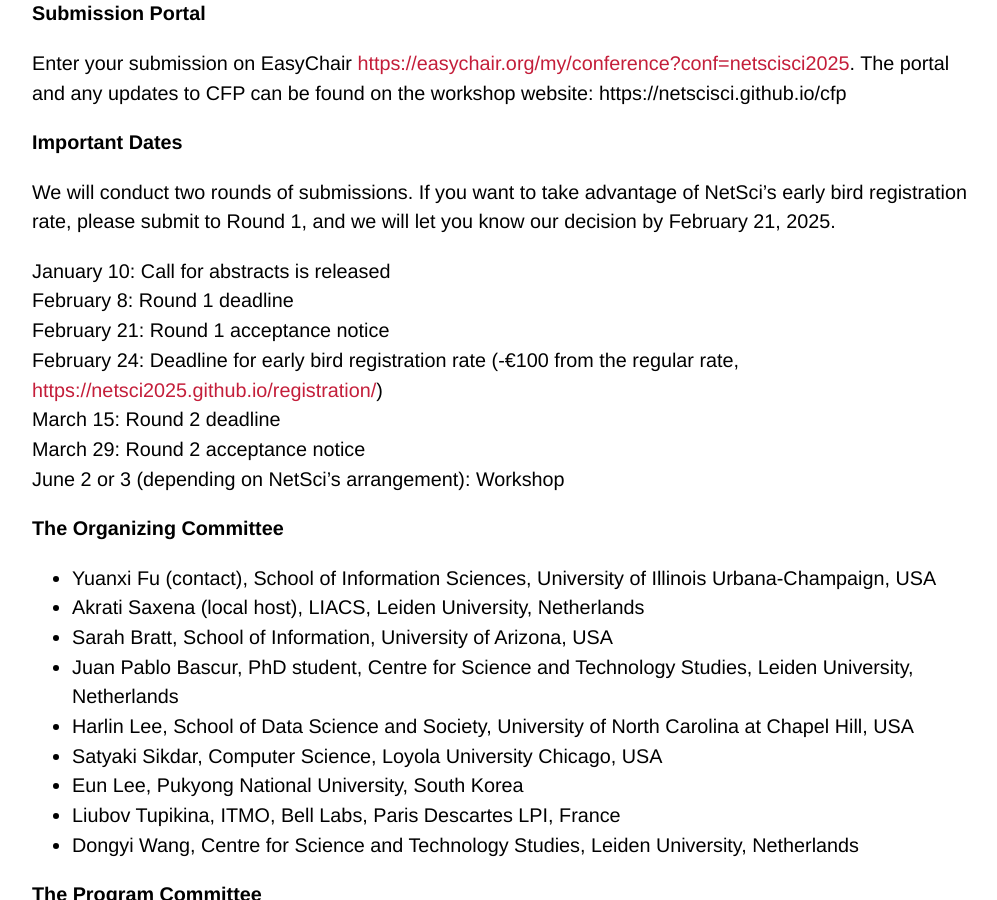
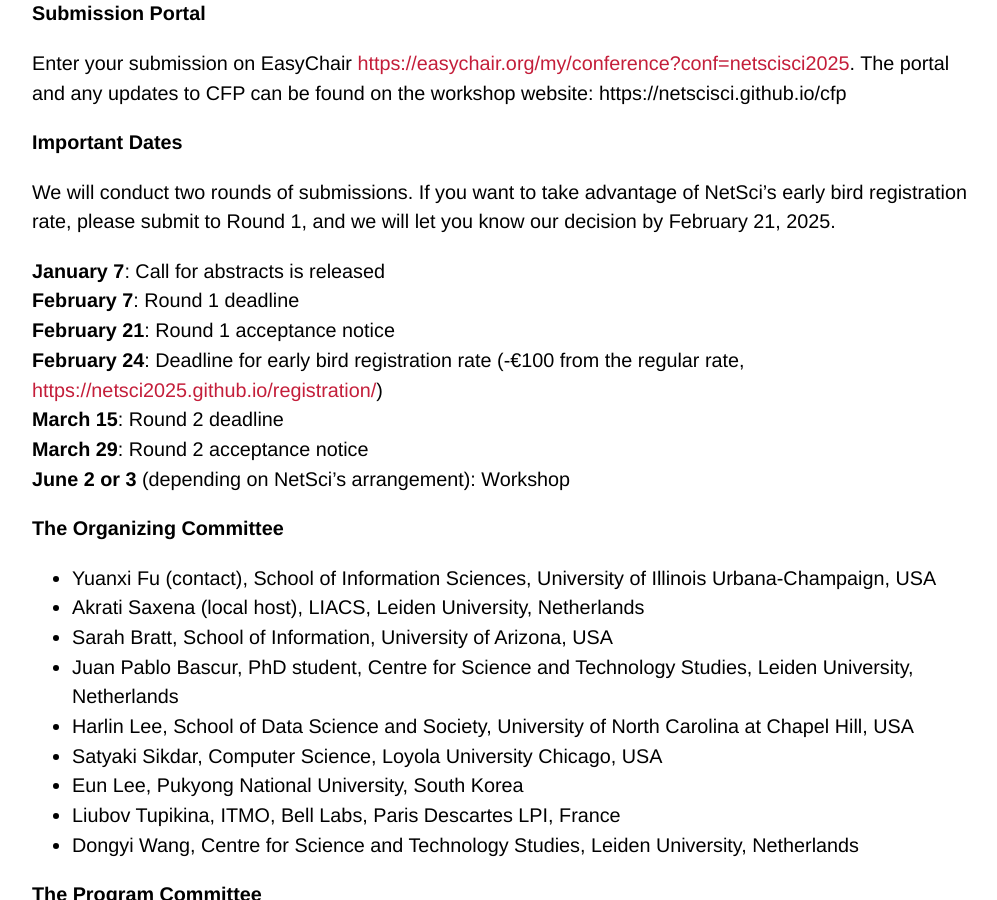
Before and after one commit to netscisci/netscisci.github.io, a Jekyll site: the page built from cfp.md, in a window 1280 px wide and 900 px high, scrolled down 1569 px. Shown: the whole window, without its empty margins (140-1137 px from the left). Built offline with Jekyll 4.4.1, drawn with Linux system fonts in a browser that asks for light colours; some web fonts are replaced; our own code applies the rules of GitHub Pages for plain Markdown files.

Commit message:
Update cfp.md

```diff
--- a/cfp.md
+++ b/cfp.md
@@ -31,13 +31,13 @@ Enter your submission on EasyChair [https://easychair.org/my/conference?conf=net
 
 We will conduct two rounds of submissions. If you want to take advantage of NetSci’s early bird registration rate, please submit to Round 1, and we will let you know our decision by February 21, 2025.
 
-January 10: Call for abstracts is released
-February 8: Round 1 deadline
-February 21: Round 1 acceptance notice
-February 24: Deadline for early bird registration rate (-€100 from the regular rate, [https://netsci2025.github.io/registration/](https://netsci2025.github.io/registration/))
-March 15: Round 2 deadline
-March 29: Round 2 acceptance notice
-June 2 or 3 (depending on NetSci’s arrangement): Workshop
+**January 7**: Call for abstracts is released
+**February 7**: Round 1 deadline
+**February 21**: Round 1 acceptance notice
+**February 24**: Deadline for early bird registration rate (-€100 from the regular rate, [https://netsci2025.github.io/registration/](https://netsci2025.github.io/registration/))
+**March 15**: Round 2 deadline
+**March 29**: Round 2 acceptance notice
+**June 2 or 3** (depending on NetSci’s arrangement): Workshop
 
 **The Organizing Committee**
 
```
